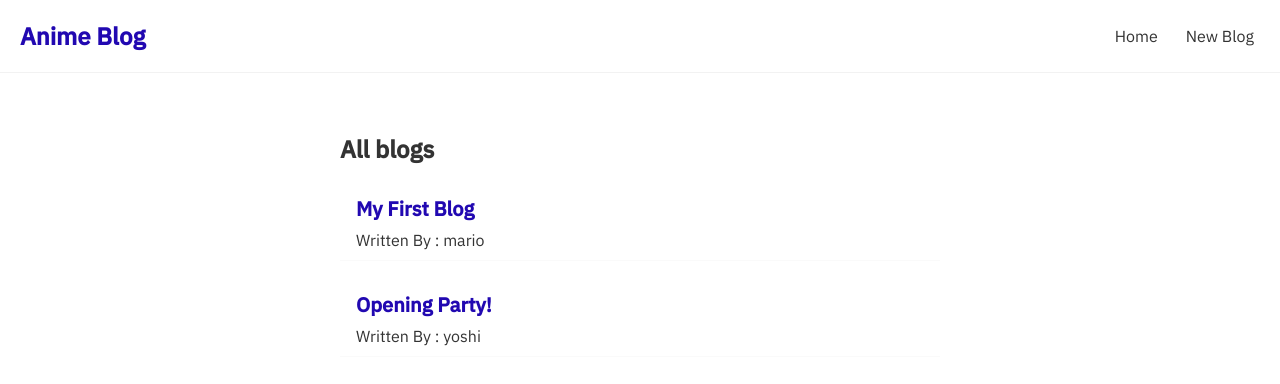
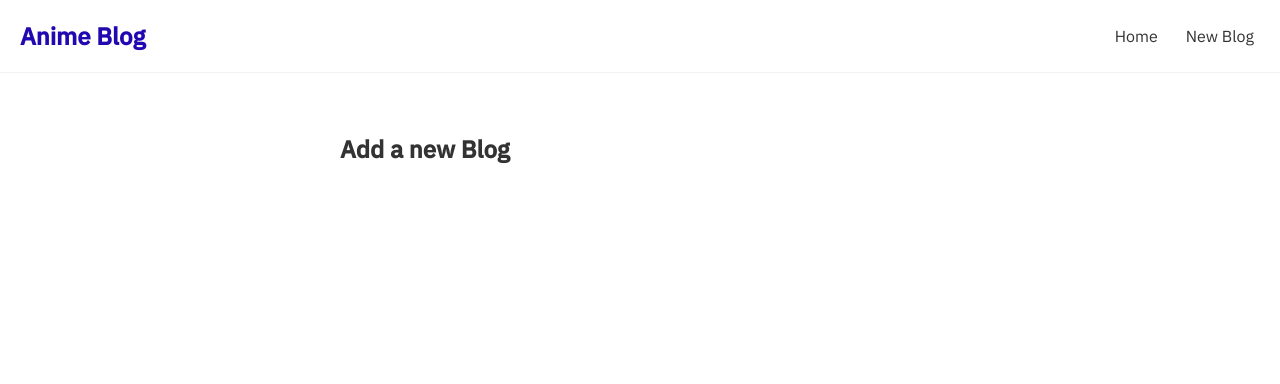
Before and after one commit to Bahadou-Badr/learning-React-js, a React (Create React App) app: page /create in a window 1280 px wide. Shown: the top 384 px of the page. Built offline with nearby package versions, Linux system fonts and the light colour scheme; data requests are answered from the project's data file.

Commit message:
Exact match | Router Link

```diff
--- a/src/App.js
+++ b/src/App.js
@@ -1,6 +1,7 @@
 import Navbar from "./Navbar";
 import Home from "./Home";
 import { BrowserRouter as Router, Route, Switch } from 'react-router-dom';
+import Create from "./Create";
 
 function App() {
   return (
@@ -9,8 +10,11 @@
         <Navbar />
         <div className="content">
           <Switch>
-            <Route path="/">
+            <Route exact path="/">
               <Home />
+            </Route>
+            <Route path="/create">
+              <Create />
             </Route>
           </Switch>
         </div>
--- /dev/null
+++ b/src/Create.js
@@ -0,0 +1,9 @@
+const Create = () => {
+    return (
+        <div className="create">
+            <h2>Add a new Blog</h2>
+        </div>
+     );
+}
+
+export default Create;
--- a/src/Navbar.js
+++ b/src/Navbar.js
@@ -1,10 +1,12 @@
+import { Link } from 'react-router-dom';
+
 const Navbar = () => {
     return (
         <nav className="navbar">
             <h1>Anime Blog</h1>
             <div className="links">
-                <a href="/">Home</a>
-                <a href="/create" >New Blog</a>
+                <Link to="/">Home</Link>
+                <Link to="/create" >New Blog</Link>
             </div>
         </nav>
      );
```
Also changed, not shown: 1 other file (tests, documents, lock files or other folders).
